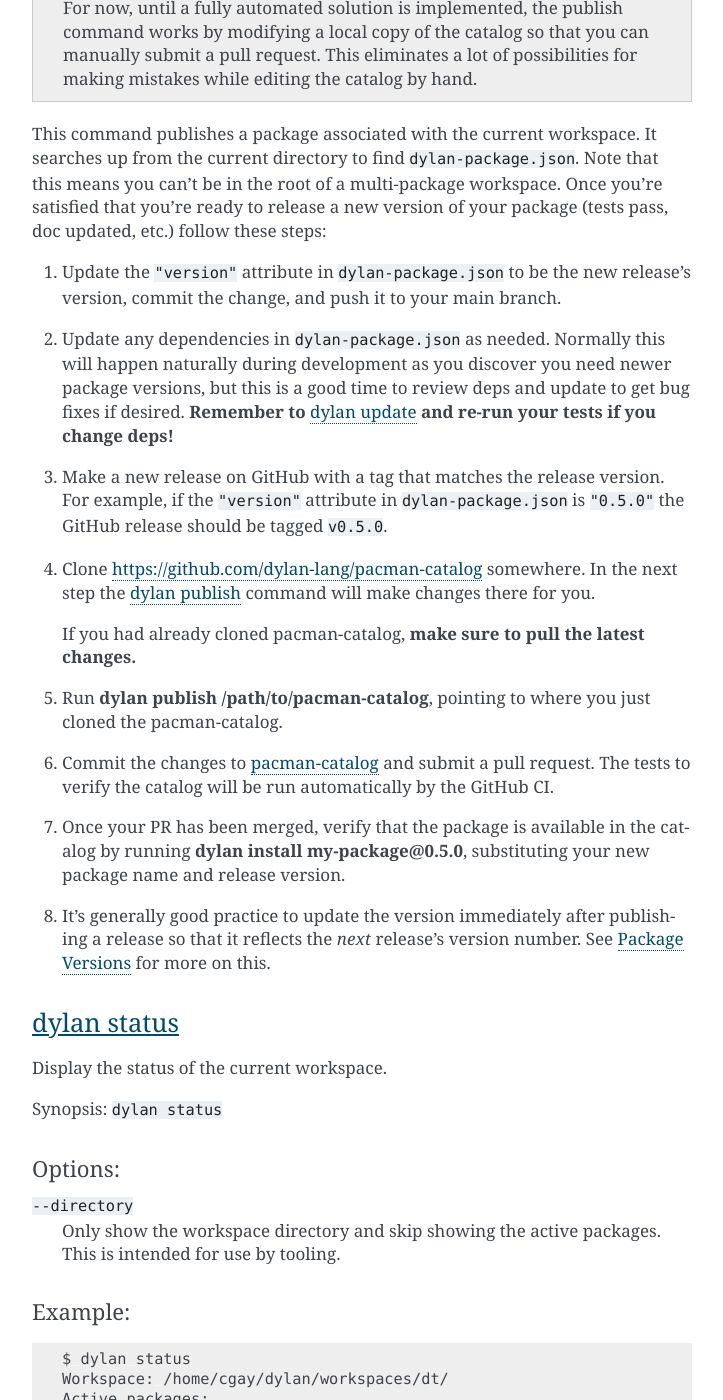
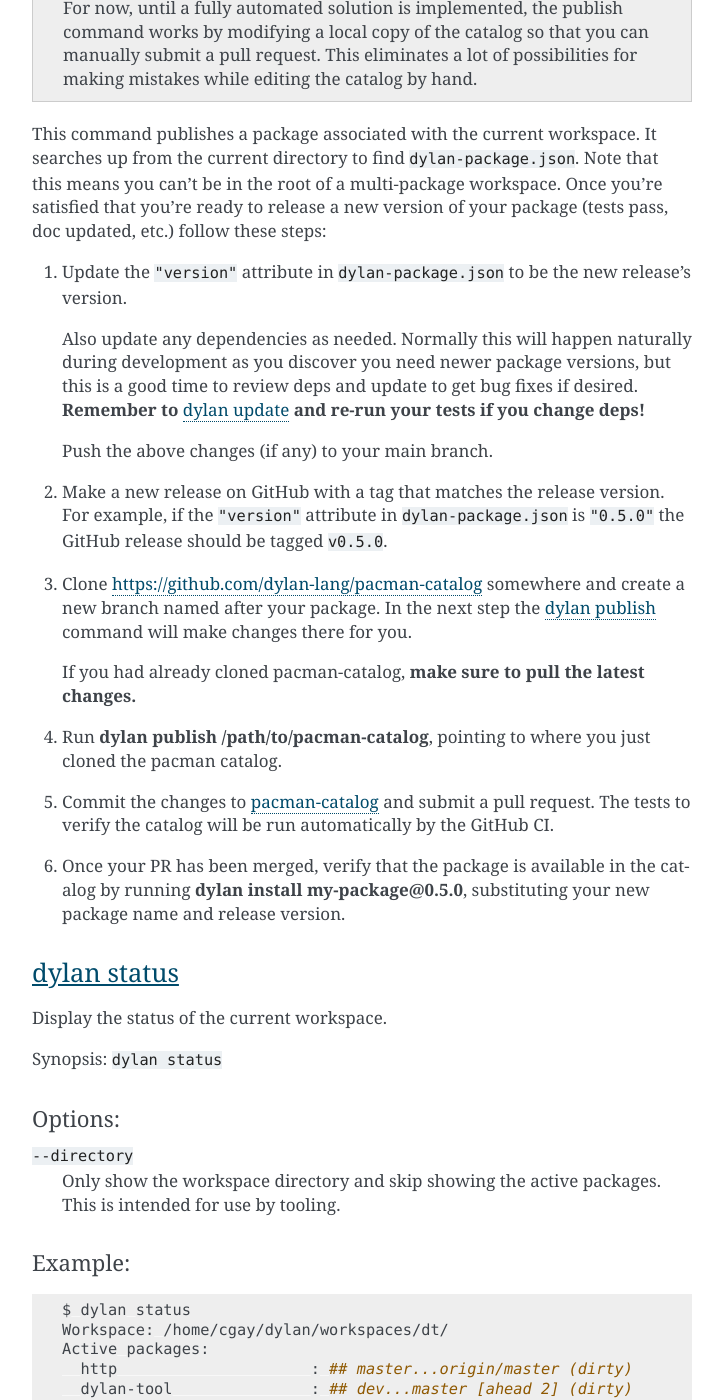
Before and after one commit to dylan-lang/dylan-tool, a Sphinx documentation site: the page built from documentation/source/index.rst, in a window 1280 px wide and 1400 px high, scrolled down 13228 px. Shown: the whole window, without its empty margins (388-1111 px from the left). Built offline with Sphinx 7.4.7, drawn with Linux system fonts in a browser that asks for light colours; some of the changed text lies outside the part shown.

Commit message:
documentation: updates to the `dylan publish` procedure

```diff
--- a/documentation/source/index.rst
+++ b/documentation/source/index.rst
@@ -647,26 +647,29 @@
 (tests pass, doc updated, etc.) follow these steps:
 
 #.  Update the ``"version"`` attribute in :file:`dylan-package.json` to be the
-    new release's version, commit the change, and push it to your main branch.
+    new release's version.
 
-#.  Update any dependencies in :file:`dylan-package.json` as needed. Normally
-    this will happen naturally during development as you discover you need
-    newer package versions, but this is a good time to review deps and update
-    to get bug fixes if desired.  **Remember to** `dylan update`_ **and re-run
-    your tests if you change deps!**
+    Also update any dependencies as needed. Normally this will happen naturally
+    during development as you discover you need newer package versions, but
+    this is a good time to review deps and update to get bug fixes if desired.
+    **Remember to** `dylan update`_ **and re-run your tests if you change
+    deps!**
+
+    Push the above changes (if any) to your main branch.
 
 #.  Make a new release on GitHub with a tag that matches the release version.
     For example, if the ``"version"`` attribute in :file:`dylan-package.json`
     is ``"0.5.0"`` the GitHub release should be tagged ``v0.5.0``.
 
-#.  Clone https://github.com/dylan-lang/pacman-catalog somewhere.  In the next
-    step the `dylan publish`_ command will make changes there for you.
+#.  Clone https://github.com/dylan-lang/pacman-catalog somewhere and create a
+    new branch named after your package.  In the next step the `dylan publish`_
+    command will make changes there for you.
 
     If you had already cloned pacman-catalog, **make sure to pull the latest
     changes.**
 
 #.  Run :command:`dylan publish /path/to/pacman-catalog`, pointing to where you
-    just cloned the pacman-catalog.
+    just cloned the pacman catalog.
 
 #.  Commit the changes to `pacman-catalog`_ and submit a pull request.  The
     tests to verify the catalog will be run automatically by the GitHub CI.
@@ -674,10 +677,6 @@
 #.  Once your PR has been merged, verify that the package is available in the
     catalog by running :command:`dylan install my-package@0.5.0`, substituting
     your new package name and release version.
-
-#.  It's generally good practice to update the version immediately after
-    publishing a release so that it reflects the *next* release's version
-    number. See :ref:`package-versions` for more on this.
 
 
 .. index::
```
Also changed, not shown: other parts of documentation/source/index.rst (+3 -4 lines).
